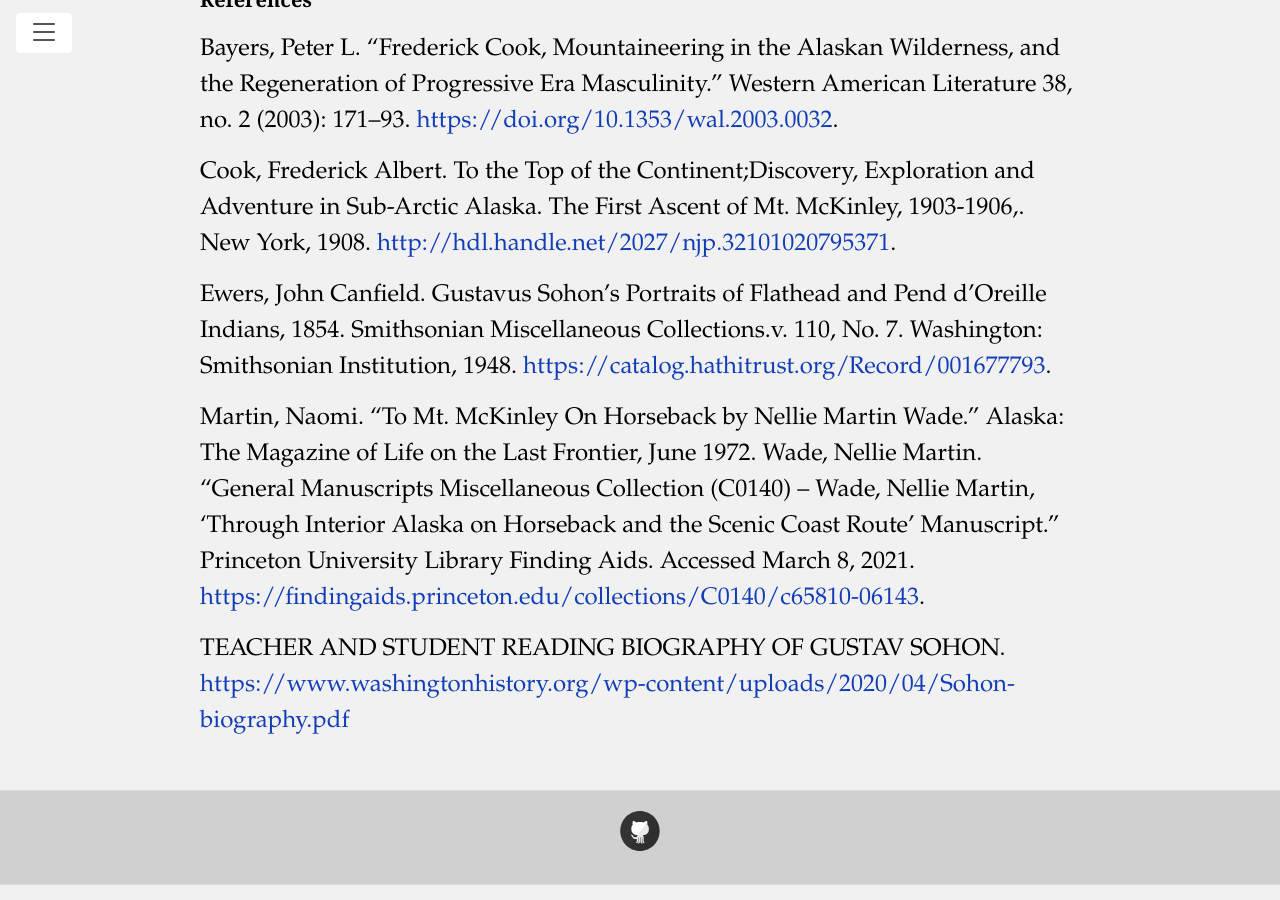
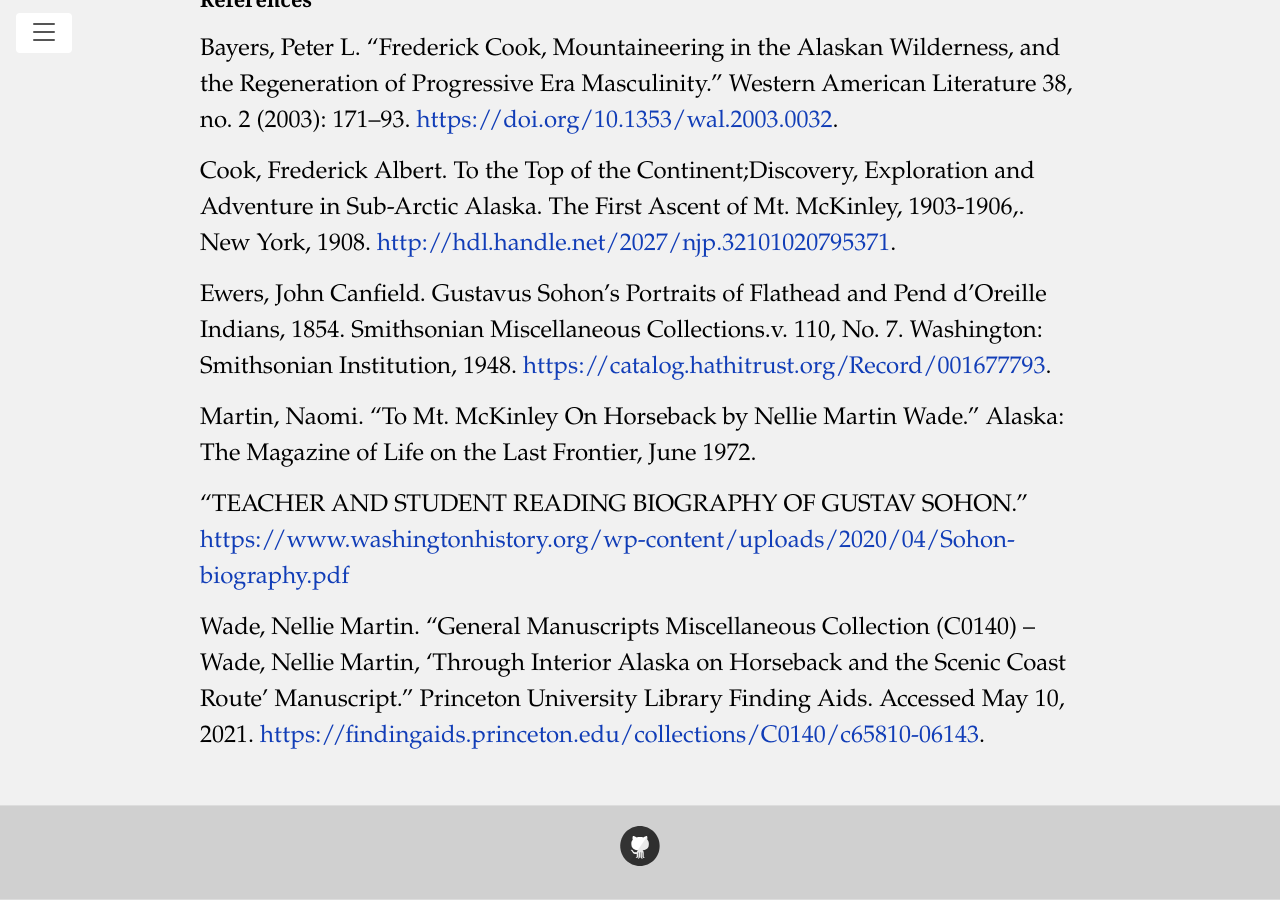
Before and after one commit to HUM-331-Princeton/manifest-destiny, a Jekyll site: the page built from art-in-the-journals.md, in a window 1280 px wide and 900 px high, scrolled down 6825 px. Built offline with Jekyll 4.4.1, drawn with Linux system fonts in a browser that asks for light colours.

Commit message:
Update art-in-the-journals.md

```diff
--- a/art-in-the-journals.md
+++ b/art-in-the-journals.md
@@ -101,6 +101,7 @@
 Ewers, John Canfield. Gustavus Sohon’s Portraits of Flathead and Pend d’Oreille Indians, 1854. Smithsonian Miscellaneous Collections.v. 110, No. 7. Washington: Smithsonian Institution, 1948. <https://catalog.hathitrust.org/Record/001677793>.
 
 Martin, Naomi. "To Mt. McKinley On Horseback by Nellie Martin Wade." Alaska: The Magazine of Life on the Last Frontier, June 1972.
-Wade, Nellie Martin. “General Manuscripts Miscellaneous Collection (C0140) – Wade, Nellie Martin, ‘Through Interior Alaska on Horseback and the Scenic Coast Route’ Manuscript.” Princeton University Library Finding Aids. Accessed March 8, 2021. <https://findingaids.princeton.edu/collections/C0140/c65810-06143>.
 
-TEACHER AND STUDENT READING BIOGRAPHY OF GUSTAV SOHON. <https://www.washingtonhistory.org/wp-content/uploads/2020/04/Sohon-biography.pdf>
+"TEACHER AND STUDENT READING BIOGRAPHY OF GUSTAV SOHON." <https://www.washingtonhistory.org/wp-content/uploads/2020/04/Sohon-biography.pdf>
+
+Wade, Nellie Martin. “General Manuscripts Miscellaneous Collection (C0140) – Wade, Nellie Martin, ‘Through Interior Alaska on Horseback and the Scenic Coast Route’ Manuscript.” Princeton University Library Finding Aids. Accessed May 10, 2021. <https://findingaids.princeton.edu/collections/C0140/c65810-06143>.
```
